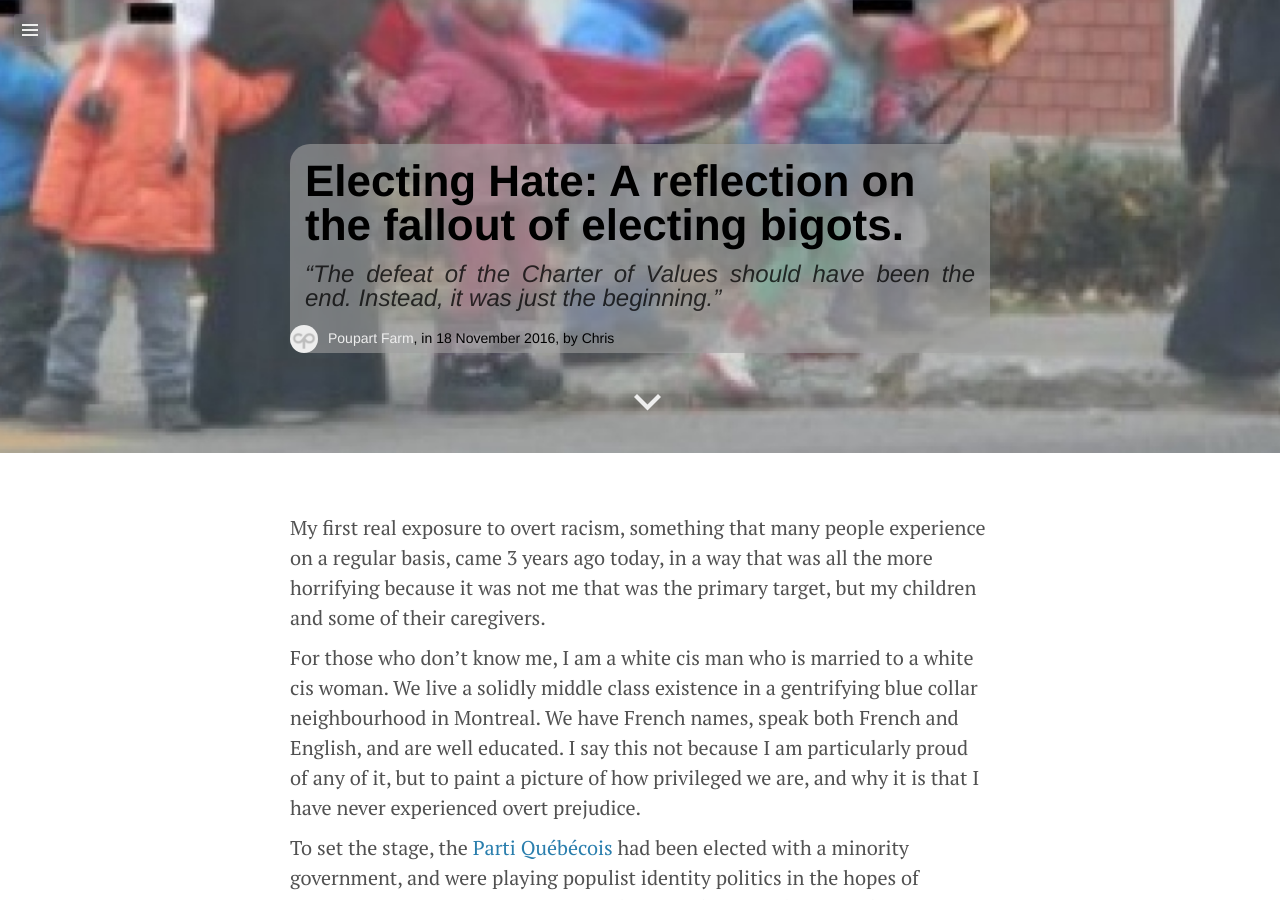
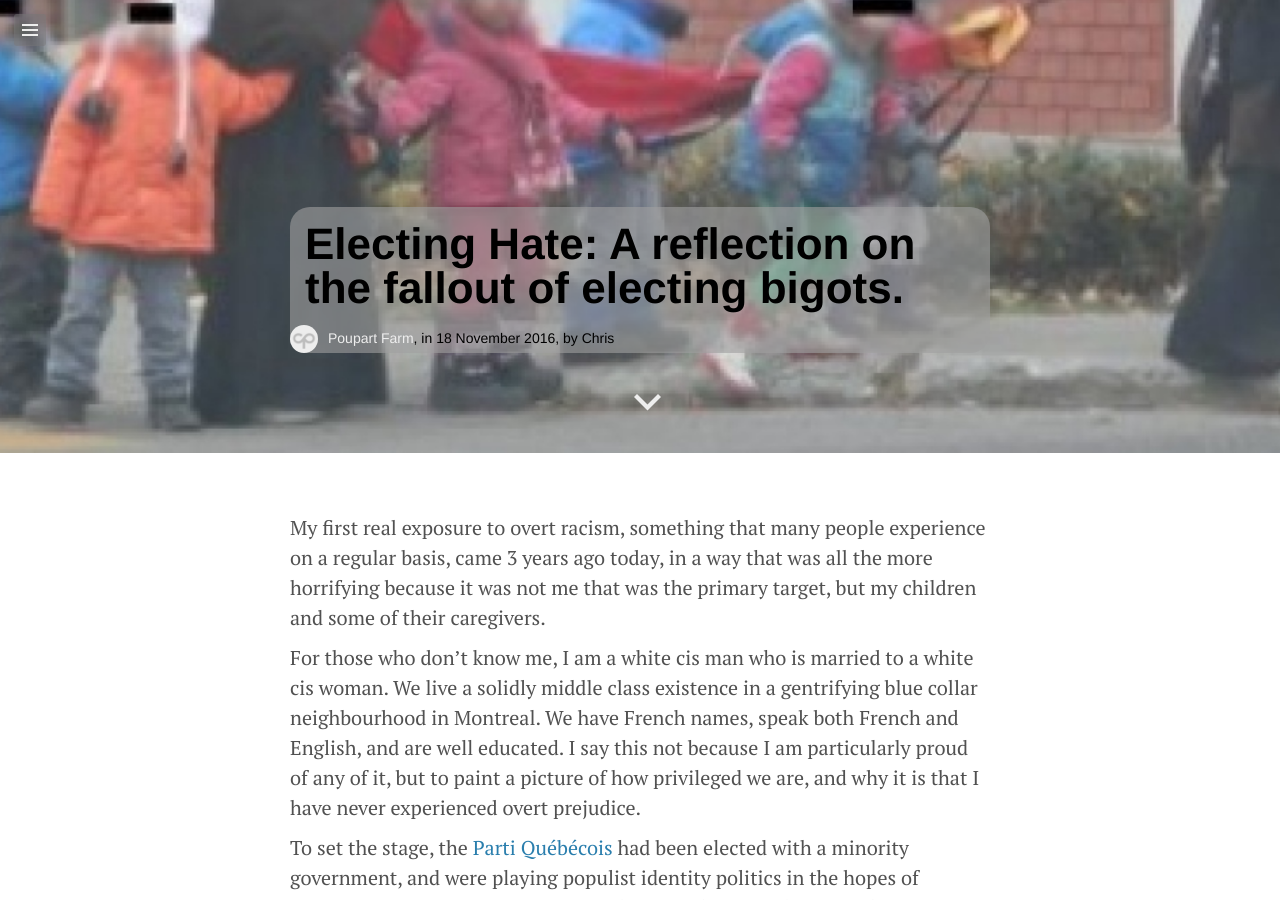
Before and after one commit to poupartfarms/poupartfarms.github.io, a Jekyll site: the page built from _posts/2016-11-18-electing-hate.md, in a window 1280 px wide and 900 px high, scrolled down 447 px. Built offline with Jekyll 4.4.1, drawn with Linux system fonts in a browser that asks for light colours; comment, search, counter and statistics services are not loaded.

Commit message:
remove quote.

```diff
--- a/_posts/2016-11-18-electing-hate.md
+++ b/_posts/2016-11-18-electing-hate.md
@@ -1,7 +1,7 @@
 ---
 layout: post
 title: "Electing Hate: A reflection on the fallout of electing bigots."
-quote: "The defeat of the Charter of Values should have been the end. Instead, it was just the beginning."
+quote:
 video: false
 comments: true
 tags: [ racism, government ]
```
